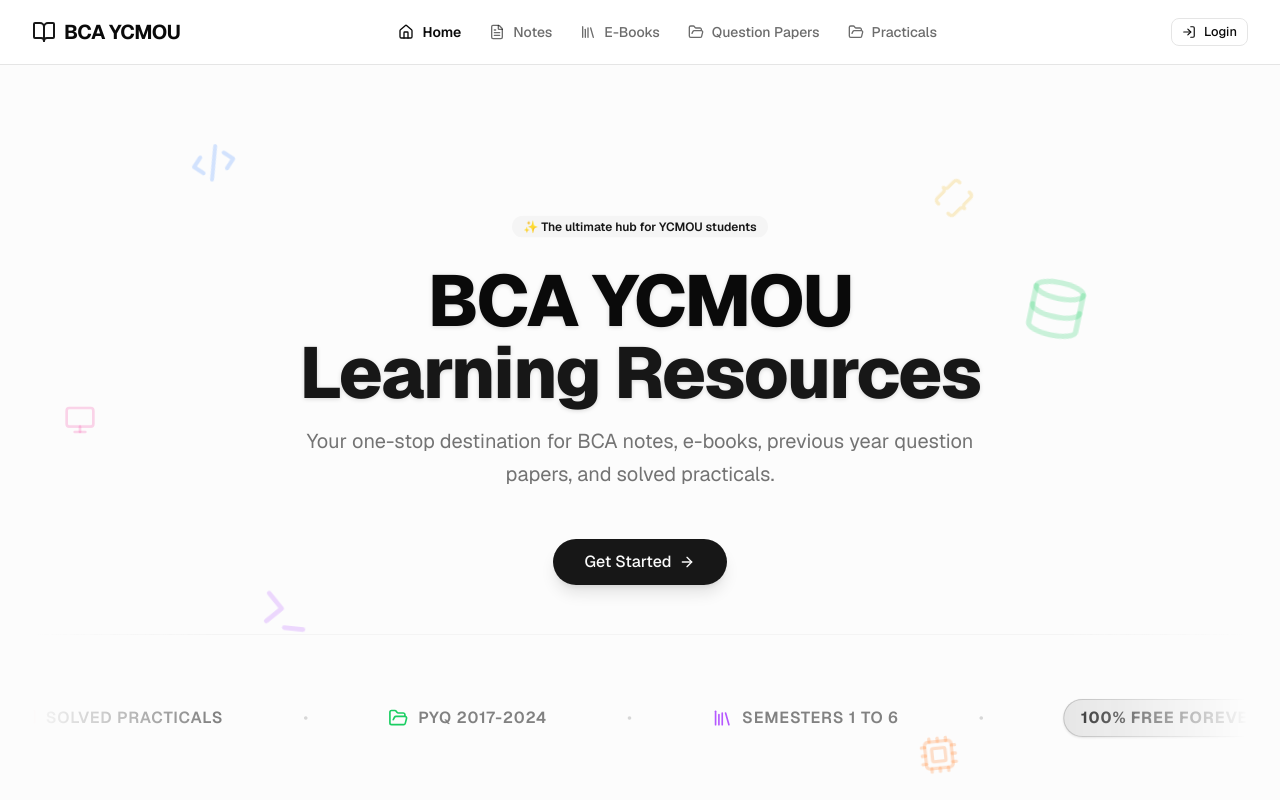
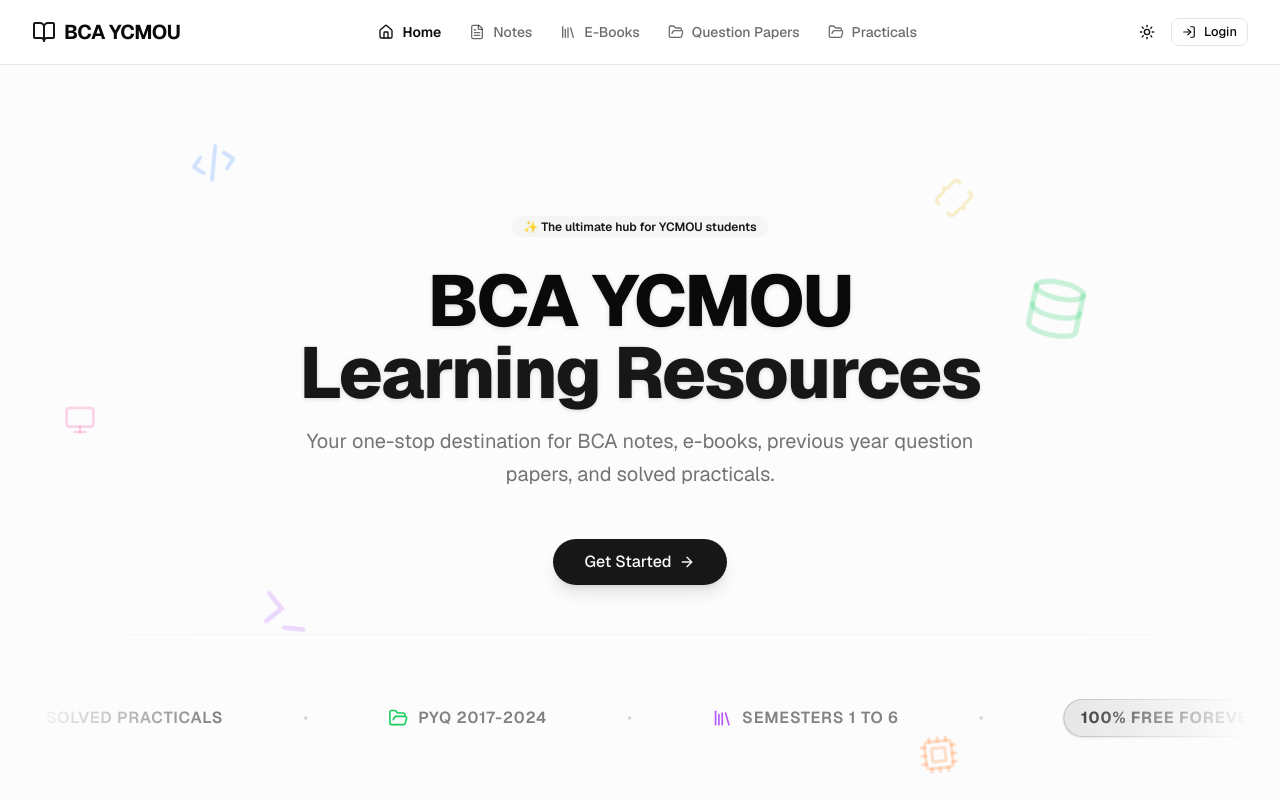
Before and after one commit to saahiyo/bcanotes, a Next.js app: page / in a window 1280 px wide. Shown: the top 800 px of the page. Built offline with nearby package versions, Linux system fonts and the light colour scheme.

Commit message:
feat: implement responsive navigation bar and dark mode support with next-themes

```diff
--- a/app/layout.tsx
+++ b/app/layout.tsx
@@ -2,6 +2,7 @@ import type {Metadata} from 'next';
 import './globals.css';
 import { Geist } from "next/font/google";
 import { cn } from "@/lib/utils";
+import { ThemeProvider } from "@/components/theme-provider";
 
 const geist = Geist({subsets:['latin'],variable:'--font-sans'});
 
@@ -12,9 +13,11 @@ export const metadata: Metadata = {
 
 export default function RootLayout({children}: {children: React.ReactNode}) {
   return (
-    <html lang="en" className={cn("font-sans", geist.variable)}>
+    <html lang="en" className={cn("font-sans", geist.variable)} suppressHydrationWarning>
       <body className="min-h-screen bg-background font-sans antialiased flex flex-col" suppressHydrationWarning>
-        {children}
+        <ThemeProvider attribute="class" defaultTheme="system" enableSystem disableTransitionOnChange>
+          {children}
+        </ThemeProvider>
       </body>
     </html>
   );
--- /dev/null
+++ b/components/mode-toggle.tsx
@@ -0,0 +1,24 @@
+"use client";
+
+import * as React from "react";
+import { Moon, Sun } from "lucide-react";
+import { useTheme } from "next-themes";
+
+import { Button } from "@/components/ui/button";
+
+export function ModeToggle() {
+  const { theme, setTheme } = useTheme();
+
+  return (
+    <Button
+      variant="ghost"
+      size="icon"
+      onClick={() => setTheme(theme === "dark" ? "light" : "dark")}
+      className="relative rounded-full hover:bg-muted"
+    >
+      <Sun className="h-5 w-5 rotate-0 scale-100 transition-all dark:-rotate-90 dark:scale-0" />
+      <Moon className="absolute top-1/2 left-1/2 -translate-x-1/2 -translate-y-1/2 h-5 w-5 rotate-90 scale-0 transition-all dark:rotate-0 dark:scale-100" />
+      <span className="sr-only">Toggle theme</span>
+    </Button>
+  );
+}
--- a/components/navbar.tsx
+++ b/components/navbar.tsx
@@ -7,6 +7,7 @@ import { useState } from "react";
 import { Button } from "@/components/ui/button";
 import { Sheet, SheetContent, SheetHeader, SheetTitle, SheetTrigger } from "@/components/ui/sheet";
 import { cn } from "@/lib/utils";
+import { ModeToggle } from "@/components/mode-toggle";
 
 export function Navbar() {
   const [isOpen, setIsOpen] = useState(false);
@@ -60,7 +61,8 @@ export function Navbar() {
             })}
           </nav>
 
-          <div className="hidden md:flex items-center ml-4">
+          <div className="hidden md:flex items-center ml-4 gap-2">
+            <ModeToggle />
             <Link href="/login">
               <Button variant="outline" size="sm" className="gap-2">
                 <LogIn className="h-4 w-4" />
@@ -69,7 +71,8 @@ export function Navbar() {
             </Link>
           </div>
 
-          <div className="md:hidden">
+          <div className="flex items-center gap-2 md:hidden">
+            <ModeToggle />
             <Sheet open={isOpen} onOpenChange={setIsOpen}>
               <SheetTrigger render={<Button variant="ghost" size="icon" aria-label="Open Menu" />}>
                 <Menu className="h-6 w-6" />
--- /dev/null
+++ b/components/theme-provider.tsx
@@ -0,0 +1,20 @@
+"use client";
+
+import * as React from "react";
+import { ThemeProvider as NextThemesProvider } from "next-themes";
+import { useEffect, useState } from "react";
+
+export function ThemeProvider({ children, ...props }: React.ComponentProps<typeof NextThemesProvider>) {
+  const [mounted, setMounted] = useState(false);
+
+  useEffect(() => {
+    setMounted(true);
+  }, []);
+
+  if (!mounted) {
+    // Prevents hydration mismatch
+    return <>{children}</>;
+  }
+
+  return <NextThemesProvider {...props}>{children}</NextThemesProvider>;
+}
--- a/package.json
+++ b/package.json
@@ -16,6 +16,7 @@
     "clsx": "^2.1.1",
     "lucide-react": "^0.553.0",
     "next": "^16.2.3",
+    "next-themes": "^0.4.6",
     "postcss": "^8.5.6",
     "react": "^19.2.5",
     "react-dom": "^19.2.5",
```
Also changed, not shown: 1 other file (tests, documents, lock files or other folders).
